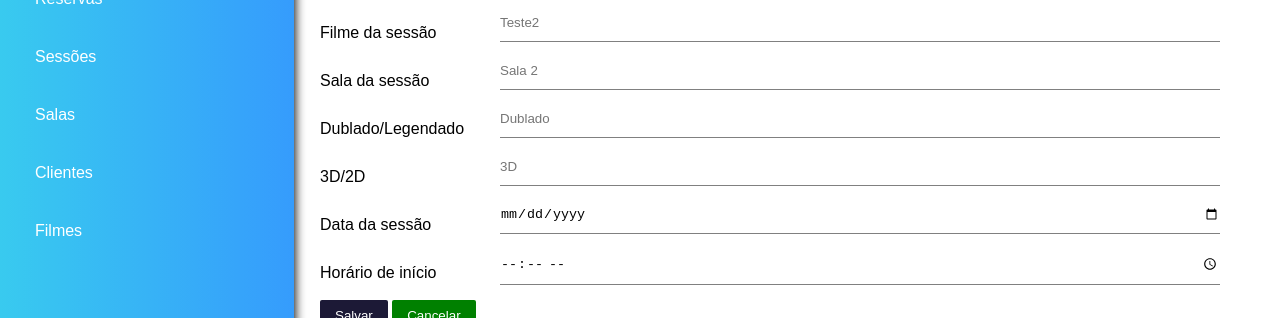
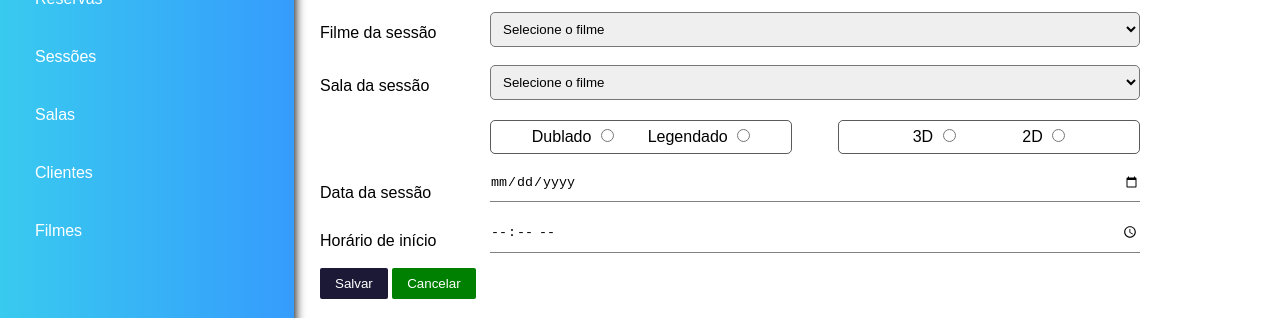
Before and after one commit to cleitonduartee/CinemaHT, a plain HTML site: page TelaSessoes.html in a window 1280 px wide. Shown: the part 153-471 px from the top of the page. Drawn offline with Linux system fonts and the light colour scheme.

Commit message:
modificando tela Sessao, incluido select e input radio no lugar de input text...

```diff
--- a/TelaSessoes.html
+++ b/TelaSessoes.html
@@ -23,20 +23,51 @@
         <p>Nova sessão</p>
         <div class="labelInput">
             <label for="filmeSessao">Filme da sessão</label>
-            <input type="text" id="filmeSessao" placeholder="Teste2">
+            <!-- <input type="text" id="filmeSessao" placeholder="Teste2"> -->
+            <select class="selectionInput" name="filme" id="filmeSessao">
+                <option value="">Selecione o filme</option>
+                <option value="1">Testando</option>
+                <option value="1">Testando</option>
+                <option value="1">Testando</option>
+            </select>
         </div>
         <div class="labelInput">
             <label for="salaSessao">Sala da sessão</label>
-            <input type="text" id="salaSessao" placeholder="Sala 2">
+            <!-- <input type="text" id="salaSessao" placeholder="Sala 2"> -->
+            <select class="selectionInput" name="sala" id="salaSessao">
+                <option value="">Selecione o filme</option>
+                <option value="1">Testando</option>
+                <option value="1">Testando</option>
+                <option value="1">Testando</option>
+            </select>
         </div>
-        <div class="labelInput">
-            <label for="dubladoLegendado">Dublado/Legendado</label>
-            <input type="text" id="dubladoLegendado" placeholder="Dublado">
-        </div>
-        <div class="labelInput">
-            <label for="3d2d">3D/2D</label>
-            <input type="text" id="3d2d" placeholder="3D">
-        </div>
+       <div class="divFieldset">
+        <fieldset >
+                <div class="labelRadio">
+                    <div>
+                        <label for="dubldubladoSessaoado">Dublado</label>
+                        <input type="radio" name="dublado/legendado" id="dubldubladoSessaoado">
+                    </div>
+                    <div>
+                        <label for="legendadoSessao">Legendado</label>
+                        <input type="radio" name="dublado/legendado" id="legendadoSessao">
+                    </div>
+                </div>
+        </fieldset>
+        <FIeldset>
+                <div class="labelRadio">
+                    <div>
+                        <label for="3d2d">3D</label>
+                        <input type="radio" name="3d2d" id="3dSessaoado">
+                    </div>
+                    <div>
+                        <label for="3d2d">2D</label>
+                    <input type="radio" name="3d2d" id="2dSessaoado">
+                    </div>
+                </div>
+        </FIeldset>
+       </div>
+
         <div class="labelInput">
             <label for="dataSessao">Data da sessão</label>
             <input type="date" id="dataSessao" placeholder="Data da sessão">
--- a/css/estilo.css
+++ b/css/estilo.css
@@ -60,9 +60,10 @@ h1{
 .corpo .labelInput{
     padding: 5px 0px;
     display: flex;
+    width: 900px;
 }
 .corpo .labelInput>label{
-    width: 25%;
+    width: 170px;
     margin-top: 20px;
 }
 .corpo .labelInput>input{
@@ -70,8 +71,46 @@ h1{
     margin-right: 60px;
     border: none;
     border-bottom: 1px solid gray;
-    width: 100%;
+    width: 650px;
     outline: none;
+}
+.corpo .divFieldset{
+    display: flex;
+    margin: 15px 0px 5px 170px;
+    width: 650px;
+    justify-content: space-between;
+}
+.corpo .divFieldset>fieldset{
+    border-radius: 5px;
+    width: 300px;
+    border: 1px solid rgba(0, 0, 0, 0.644);
+}
+.corpo .divFieldset .labelRadio>div>input{
+    margin: 1px 0px 0px 5px
+}
+.corpo .divFieldset .labelRadio{
+    padding: 7px;
+    display: flex;
+    justify-content: space-evenly;
+}
+
+.corpo .labelInput .selectionInput{
+    padding: 8px ;
+    width: 650px;
+    border-radius: 5px;
+    color: black;
+    cursor: pointer;
+    margin-top:8px;
+    outline:none;
+}
+.corpo .labelInput .selectionInput>option {
+
+    padding: 1px;
+}
+
+.corpo .labelInput .selectionInput:hover{
+    color: white;
+    background-color: rgba(28, 25, 54, 0.952);
 }
 .corpo .btn{
     padding: 10px 0px;
```
Also changed, not shown: js/GerenciadorCinema.js (+8 -0 lines).
